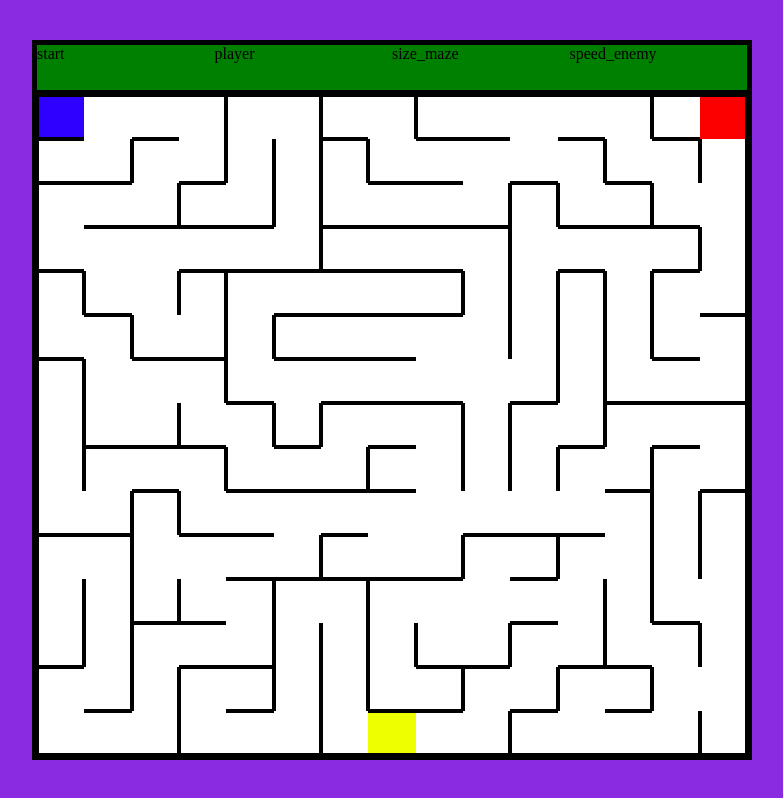
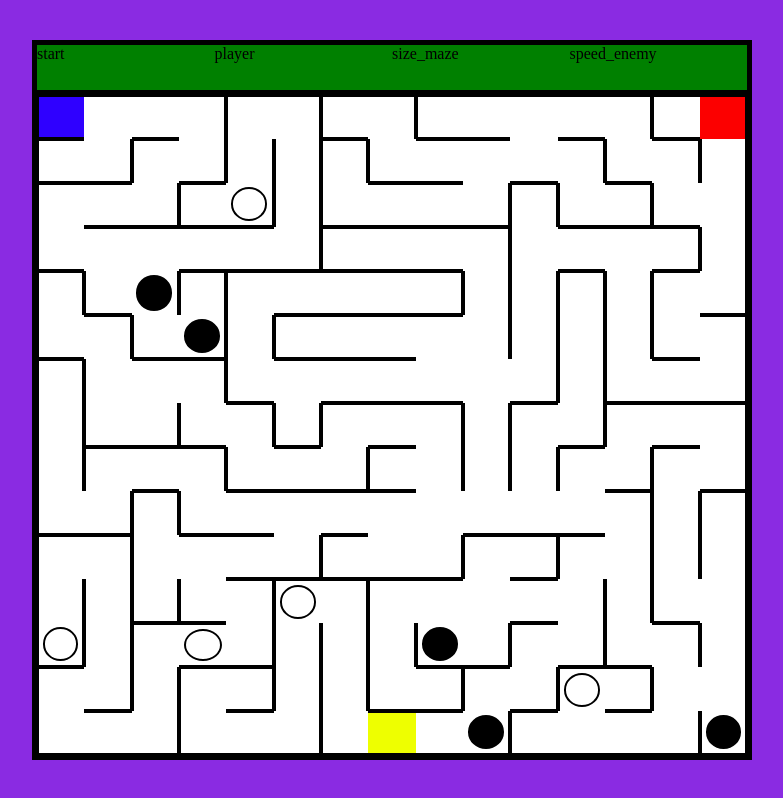
Before and after one commit to moiseev-konst/racing_maze, a React (Create React App) app: page / in a window 1280 px wide. Shown: the whole page, without its empty margins (248-1031 px from the left). Built offline with nearby package versions, Linux system fonts and the light colour scheme.

Commit message:
Add blackHole

```diff
--- a/src/components/Cell/cell.js
+++ b/src/components/Cell/cell.js
@@ -1,3 +1,6 @@
+import Hole from "../Hole/hole.js";
+import "../Hole/hole.css";
+
 export default function Cell(props) {
   //console.log(props)
   let left = props.borderCell.borderLeft ? " borderLeft " : "";
@@ -19,6 +22,8 @@ export default function Cell(props) {
   <p> {props.id} </p>{" "}*/
   return (
     <div className={"cell" + left + bottom + right + top + whiteMouse+blackMouse+cheese} id={props.id}>
+     {props.whiteHole? <Hole blackHole={props.blackHole} />:null }
+     {props.blackHole? <Hole  blackHole={props.blackHole} className="blackHole"/>:null }
 
     </div>
   );
--- a/src/components/Hole/hole.js
+++ b/src/components/Hole/hole.js
@@ -1,7 +1,8 @@
 export default function Hole(props) {
 
+
     return (
-   <div className="hole">
+   <div className={props.blackHole? "hole blackHole": "hole"}>
 
    </div>
     );
--- a/src/components/game/game.js
+++ b/src/components/game/game.js
@@ -33,14 +33,35 @@ export default function Game(props) {
       newMaze[cheese].cheese = true;
       console.log("mouse!");
       setMaze(newMaze);
+      setMaze((maze)=>createHole(maze))
       let newWay = findSimplWay(blackMouseMove, cheese, newMaze, size);
       setWay(newWay);
-
     }
   }
-function createHole(){
-
-}
+  function createHole(maze) {
+    let mazeWhisHole=maze
+    let count = Math.round(maze.length / 25);
+    let hole = [];
+    while (count >= 0) {
+      let random = Math.round(Math.random() * maze.length);
+      if (random != 0 && size.row - 1&&hole.indexOf(random)<0) {
+        hole.push(random);
+        count--;
+      }
+    }
+    let blackHole = hole.slice(0, hole.length / 2);
+    let whiteHole = hole.slice( hole.length / 2, hole.length);
+    blackHole.map((el) => {
+      mazeWhisHole[el].blackHole = true;
+    });
+    whiteHole.map((el) => {
+      mazeWhisHole[el].whiteHole = true;
+    });
+    console.log(hole)
+    console.log(blackHole)
+    console.log(whiteHole)
+    return mazeWhisHole
+  }
   function nextWhiteMouseMove(direction) {
     if (!time) {
       timer.current.startTimer(props.time);
```
